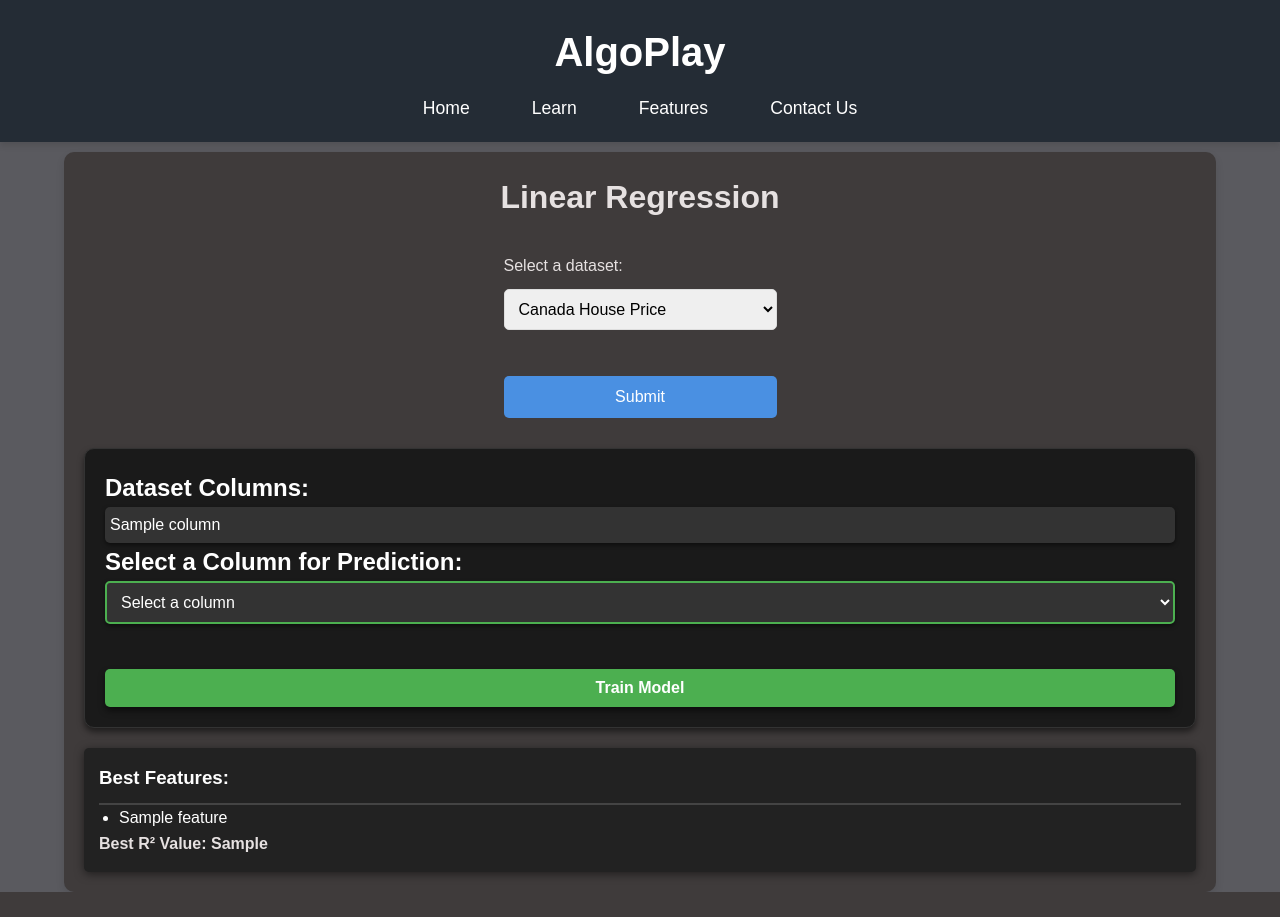
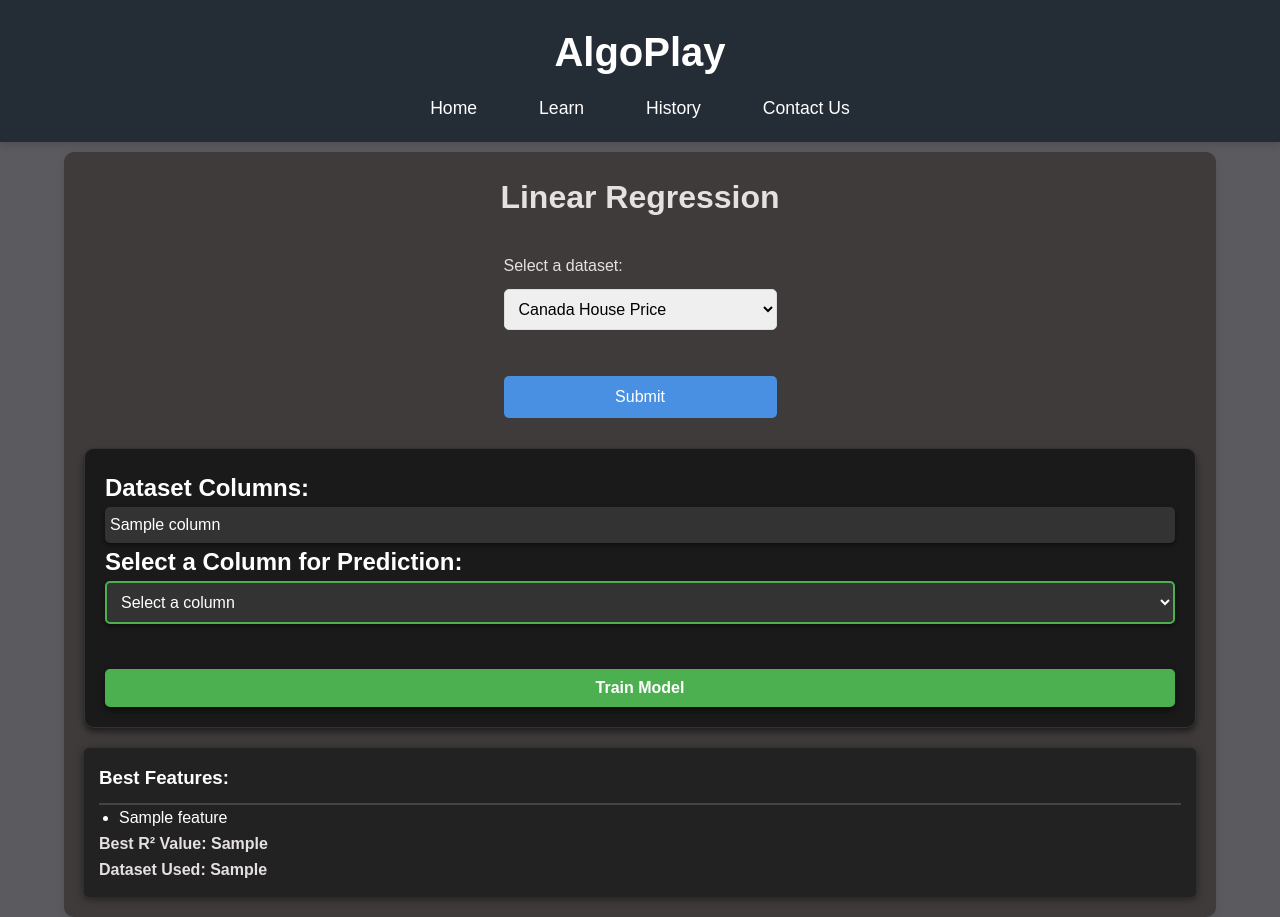
Before and after one commit to ShubhamSupekar/AlgoPlay, a FastAPI app: template templates/index.html in a window 1280 px wide. Before the commit the page ends 892 px from the top, so only its background shows below. Run offline with FastAPI, Linux system fonts and the light colour scheme; the template is opened without the code that fills it: most values are stand-ins (such as "Sample title", 1, 10 or a date in 2020).

Commit message:
solving error in result field
when it shows the result the select dataset field got refresh and it select the default dataset  which is canada housing dataset so now it resolved

```diff
--- a/main.py
+++ b/main.py
@@ -61,26 +61,34 @@ async def process_dataset(request: Request, dataset: str = Form(...)):
         "columns": columns
     })
 
+
+
 @app.post("/train")
-async def train_model(request: Request, predictor_column: str = Form(...)):
+async def train_model(request: Request, predictor_column: str = Form(...), dataset: str = Form(...)):
     global df  # Access the global df variable
-    # Validate the column selected
+
+    # Validate if a dataset is loaded
     if df is None:
         return templates.TemplateResponse("index.html", {
             "request": request,
             "error": "No dataset loaded. Please load a dataset first."
         })
 
+    # Validate the selected predictor column
     if predictor_column not in df.columns:
         return templates.TemplateResponse("index.html", {
             "request": request,
             "error": "Invalid predictor column selected."
         })
 
+    # Train the model using the selected predictor column
     best_features, best_r2 = lr.StartTraining(predictor_column, df)
 
+    # Return the template with the dataset, best features, and R² score
     return templates.TemplateResponse("index.html", {
         "request": request,
         "best_features": best_features,
-        "best_r2": best_r2
+        "best_r2": best_r2,
+        "dataset_used": dataset,  # Show which dataset was used in training
+        "selected_dataset": dataset
     })
--- a/templates/index.html
+++ b/templates/index.html
@@ -15,7 +15,7 @@
             <ul>
                 <li><a href="/">Home</a></li>
                 <li><a href="#">Learn</a></li>
-                <li><a href="#">Features</a></li>
+                <li><a href="#">History</a></li>
                 <li><a href="#">Contact Us</a></li>
             </ul>
         </nav>
@@ -36,6 +36,7 @@
                     <button type="submit">Submit</button>
                 </form>
             </div>
+
             <!-- Display success or error message based on backend response -->
             {% if message %}
                 <div id="result">
@@ -62,13 +63,16 @@
                                 <option value="{{ column }}">{{ column }}</option>
                             {% endfor %}
                         </select>
+
+                        <!-- Hidden field to pass the selected dataset name to /train -->
+                        <input type="hidden" name="dataset" value="{{ selected_dataset }}">
                         <br><br>
                         <button type="submit">Train Model</button>
                     </form>
                 </div>
             {% endif %}
 
-            <!-- Display best features and R² value -->
+            <!-- Display best features, R² value, and dataset used -->
             {% if best_features %}
                 <div id="result">
                     <h3>Best Features:</h3>
@@ -78,6 +82,11 @@
                         {% endfor %}
                     </ul>
                     <p><strong>Best R² Value:</strong> {{ best_r2 }}</p>
+
+                    <!-- Display the dataset used for training -->
+                    {% if dataset_used %}
+                        <p><strong>Dataset Used:</strong> {{ dataset_used }}</p>
+                    {% endif %}
                 </div>
             {% endif %}
         </section>
```
